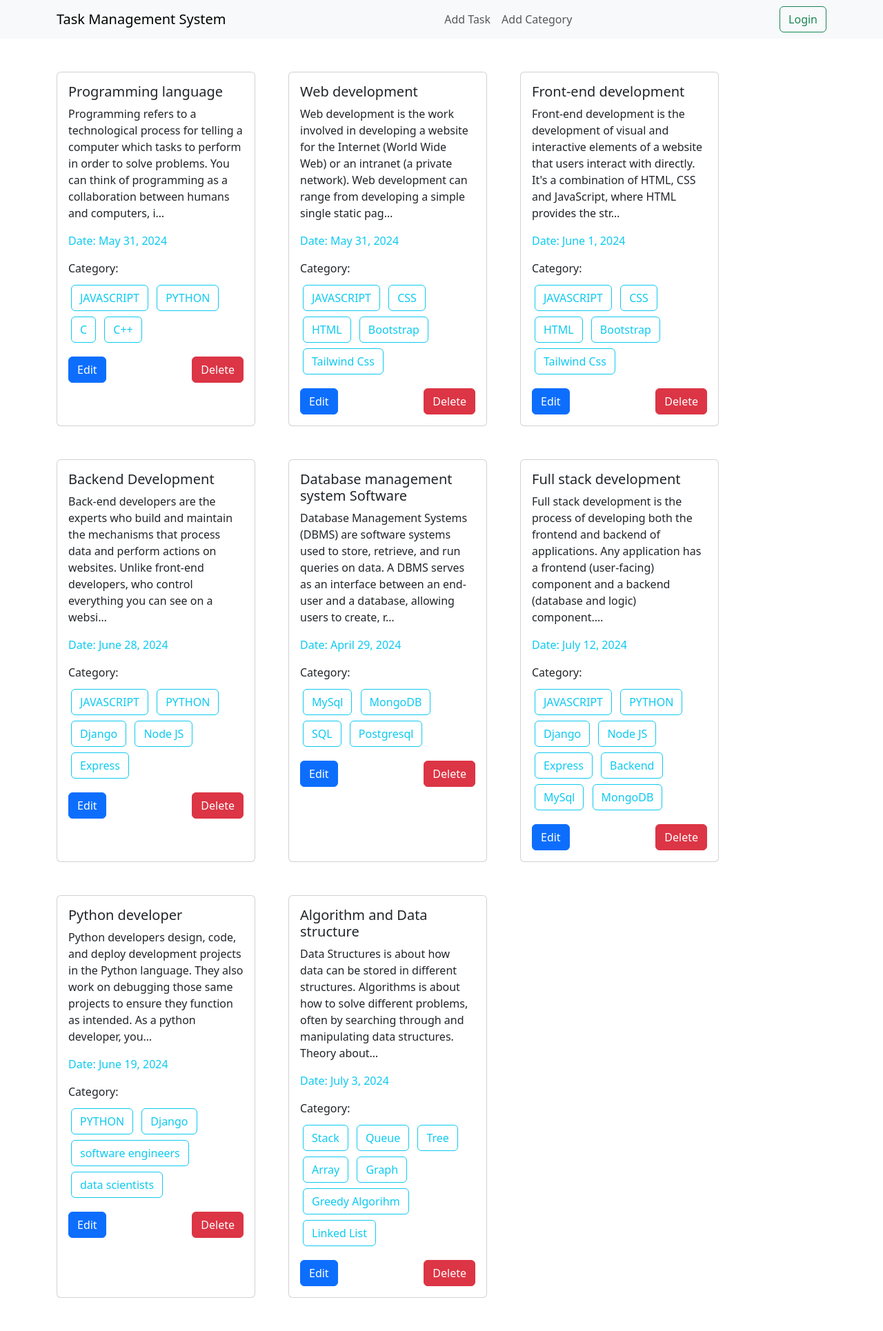
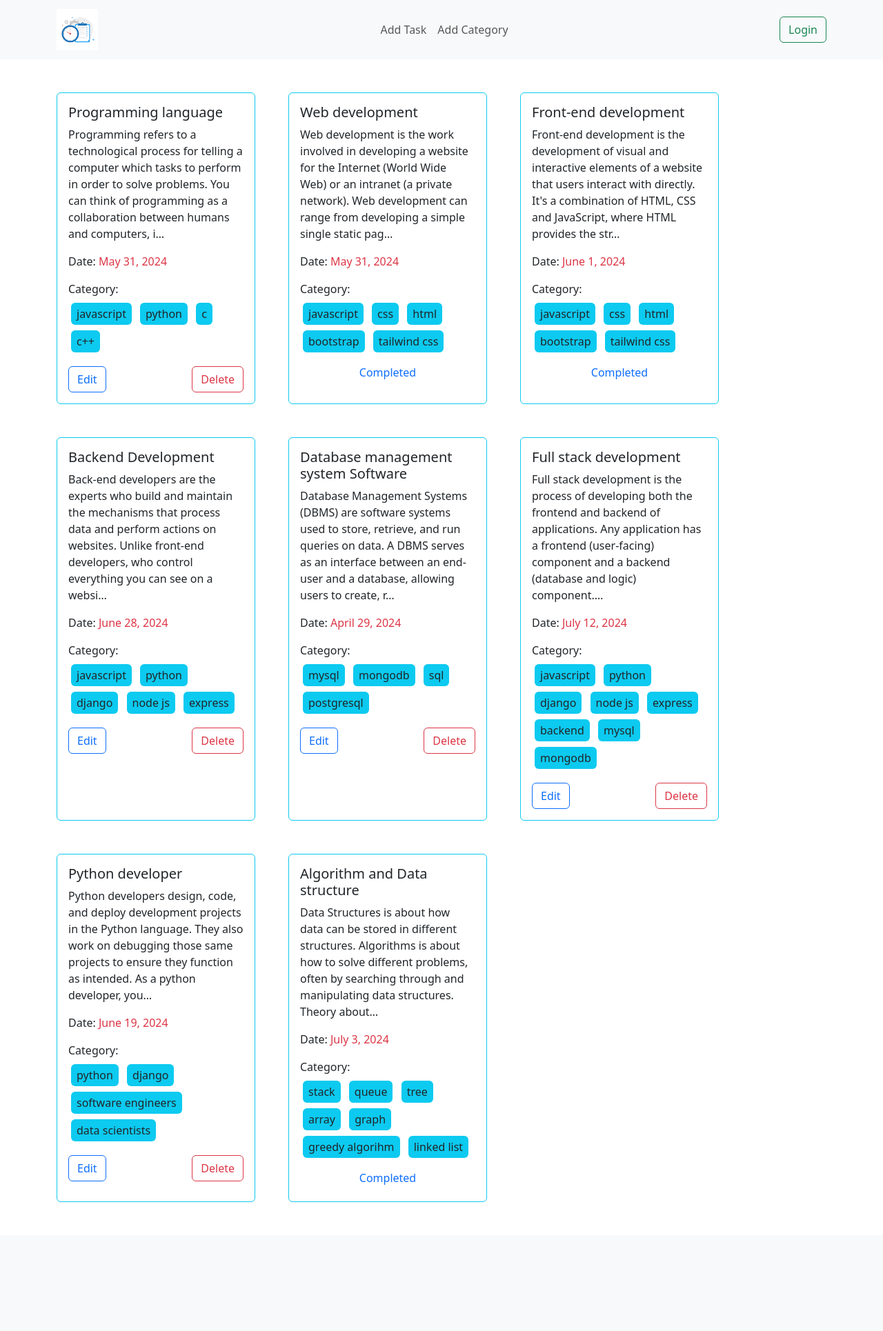
Before and after one commit to Rafiul29/task-management-system-django, a Django app: page / in a window 1280 px wide. Shown: the whole page at 69% size. After the commit the page ends 1743 px from the top, so only its background shows below. Run offline with Django 4.2, Linux system fonts and the light colour scheme; data comes from the database, SQL or seed files in the repository; both versions use the stored data as it was after the commit.

Commit message:
project done

```diff
--- a/categories/views.py
+++ b/categories/views.py
@@ -9,7 +9,6 @@ def add_category(request):
     if category_form.is_valid():
       # print(category_form.cleaned_data)
       category_form.save()
-      return redirect('add_task')
   else:
     category_form=forms.CategoryForm()
   return render(request,'add_category.html',{'form':category_form})
--- a/tasks_management/settings.py
+++ b/tasks_management/settings.py
@@ -122,7 +122,11 @@ USE_TZ = True
 # Static files (CSS, JavaScript, Images)
 # https://docs.djangoproject.com/en/4.2/howto/static-files/
 
+
 STATIC_URL = 'static/'
+STATICFILES_DIRS = [
+  BASE_DIR/"static"
+]
 
 # Default primary key field type
 # https://docs.djangoproject.com/en/4.2/ref/settings/#default-auto-field
--- a/templates/base.html
+++ b/templates/base.html
@@ -1,4 +1,4 @@
-{% comment %} {% load static %} {% endcomment %}
+{% load static %}
 <!DOCTYPE html>
 <html lang="en">
 <head>
@@ -12,8 +12,8 @@
   <nav class="navbar navbar-expand-lg bg-body-tertiary">
     <div class="container">
       <a class="navbar-brand" href="{% url 'homepage' %}">
-        Task Management System
-      </a>
+        <img style="width: 60px; height: 60px;"  src="{% static 'logo.png' %}" alt="Logo">
+     </a>
       <button class="navbar-toggler" type="button" data-bs-toggle="collapse" data-bs-target="#navbarSupportedContent" aria-controls="navbarSupportedContent" aria-expanded="false" aria-label="Toggle navigation">
         <span class="navbar-toggler-icon"></span>
       </button>
--- a/templates/home.html
+++ b/templates/home.html
@@ -6,27 +6,29 @@
 <div class="container py-5">
   <div class="d-flex flex-wrap gap-5 justify-content-center:""">
     {%for task in data%}
-        <div class="card" style="width:18rem;">
+        <div class="card border-info" style="width:18rem;">
           <div class="card-body" >
             <h5 class="card-title">{{task.title}}</h5>
             <p class="card-text">{{task.description | truncatechars:200}}</p>
-            <p class="card-text text-info">Date: {{task.date}}</p>
+            <p class="card-text">Date: <span class="text-danger ">{{task.date}}</span></p>
             <div  class="card-text">
               Category:
-              <p class='d-felx flex-wrap mt-2'>
+              <p class='d-felx flex-wrap mt-1'>
                 {% for cat in task.category.all %}
-              <span class='btn btn-outline-info m-1'> {{cat.name}}</span>
+              <span class='bg-info border-primary rounded py-1 px-2 m-1 text-lowercase d-inline-block'> {{cat.name}}</span>
               {% endfor %}
               </p>
             </div>
-
-             <div class='d-flex justify-content-between' >
-              <a href="{% url 'edit_task' task.id %}" class="btn btn-primary">Edit</a>
-              <a href="{% url 'delete_task' task.id %}" class="btn btn-danger">Delete</a>
-            </div>
+            {% if task.is_complete %}
+               <h6 class="card-title text-center text-primary">Completed</h6>
+            {% else %}
+               <div class='d-flex justify-content-between'>
+                      <a href="{% url 'edit_task' task.id %}" class="btn btn-outline-primary">Edit</a>
+                      <a href="{% url 'delete_task' task.id %}" class="btn btn-outline-danger">Delete</a>
+                  </div>
+              {% endif %}
           </div>
         </div>
-
     {% endfor %}
   </div>
   </div>
```
Also changed, not shown: db.sqlite3, static/logo.jpg (added), static/logo.png (added).
